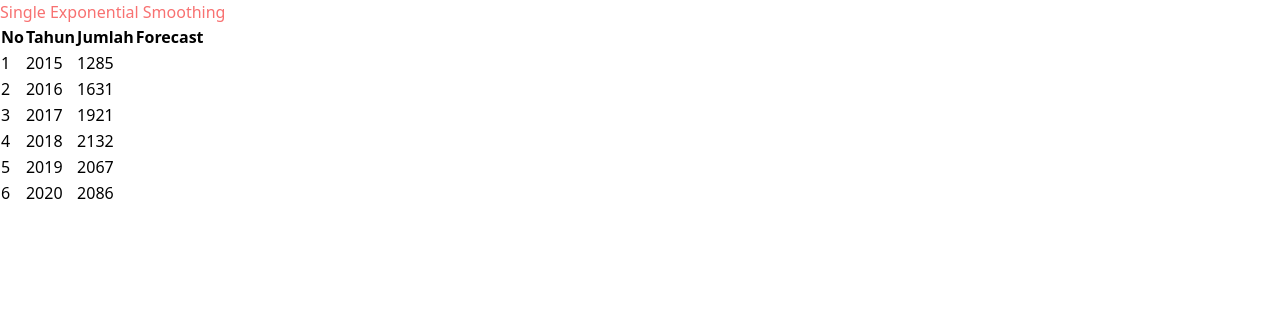
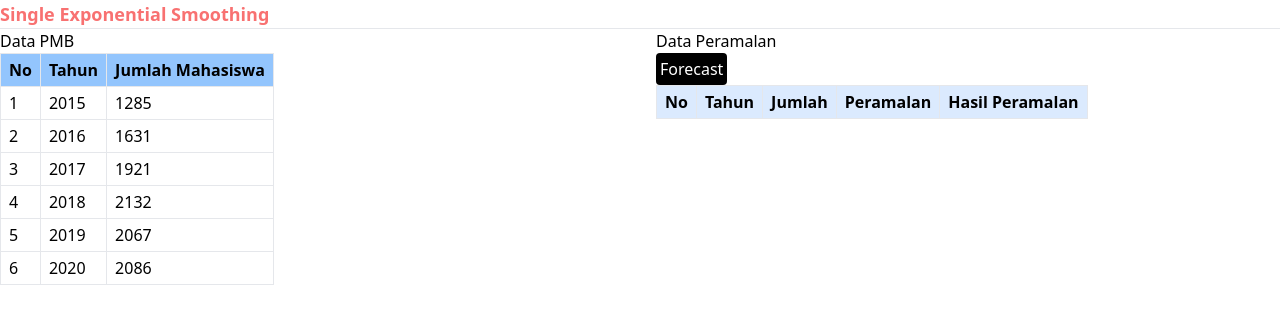
Before and after one commit to ysfwicaksana/forecast-exponential-smoothing, a Vue app: page / in a window 1280 px wide. Shown: the top 324 px of the page. Built offline with nearby package versions, Linux system fonts and the light colour scheme.

Commit message:
Fix SES with alpha 0.1

```diff
--- a/src/views/forecast/SingleExponentialSmoothing.vue
+++ b/src/views/forecast/SingleExponentialSmoothing.vue
@@ -1,25 +1,70 @@
 <template>
   <div>
-    <h1 class="text-red-400">Single Exponential Smoothing</h1>
+    <h1 class="text-red-400 font-bold text-lg">Single Exponential Smoothing</h1>
+    <hr />
+    <div class="container mx-auto">
+      <div class="grid grid-cols-2 gap-8">
+        <div>
+          <h1>Data PMB</h1>
           <table class="table-auto border-collapse border-red-500">
             <thead>
               <tr>
-          <th>No</th>
-          <th>Tahun</th>
-          <th>Jumlah</th>
-          <th>Forecast</th>
+                <th class="bg-blue-300 border text-left px-2 py-1">No</th>
+                <th class="bg-blue-300 border text-left px-2 py-1">Tahun</th>
+                <th class="bg-blue-300 border text-left px-2 py-1">
+                  Jumlah Mahasiswa
+                </th>
               </tr>
             </thead>
 
             <tbody>
               <tr v-for="(pmb, index) in pmb" :key="index">
-          <td>{{ index + 1 }}</td>
-          <td>{{ pmb.tahun }}</td>
-          <td>{{ pmb.jumlah }}</td>
-          <td>{{ pmb[0] }}</td>
+                <td class="border px-2 py-1">{{ index + 1 }}</td>
+                <td class="border px-2 py-1">{{ pmb.tahun }}</td>
+                <td class="border px-2 py-1">{{ pmb.jumlah }}</td>
               </tr>
             </tbody>
           </table>
+        </div>
+        <div>
+          <div class="inline-block">
+            <p>Data Peramalan</p>
+            <button
+              @click="generateSes"
+              class="bg-black text-white rounded p-1"
+            >
+              Forecast
+            </button>
+          </div>
+
+          <table class="table-auto border-collapse border-solid">
+            <thead>
+              <tr>
+                <th class="bg-blue-100 border text-left px-2 py-1">No</th>
+                <th class="bg-blue-100 border text-left px-2 py-1">Tahun</th>
+                <th class="bg-blue-100 border text-left px-2 py-1">Jumlah</th>
+                <th class="bg-blue-100 border text-left px-2 py-1">
+                  Peramalan
+                </th>
+                <th class="bg-blue-100 border text-left px-2 py-1">
+                  Hasil Peramalan
+                </th>
+              </tr>
+            </thead>
+
+            <tbody>
+              <tr v-for="(forecast, index) in forecast" :key="index">
+                <td class="border px-2 py-1">{{ index + 1 }}</td>
+                <td class="border px-2 py-1">{{ forecast.tahun }}</td>
+                <td class="border px-2 py-1">{{ forecast.jumlah }}</td>
+                <td class="border px-2 py-1">{{ forecast.forecast }}</td>
+                <td class="border px-2 py-1">{{ forecast.result }}</td>
+              </tr>
+            </tbody>
+          </table>
+        </div>
+      </div>
+    </div>
   </div>
 </template>
 
@@ -31,48 +76,55 @@ export default {
     return {
       pmb: [],
       forecast: [],
+      alpha: 0.1,
     };
   },
   mounted() {
     this.pmb = pmbData;
-    this.generateSes();
   },
 
   methods: {
     generateSes() {
       let bufferForecast = [];
-      let bufferYear = [];
       pmbData.forEach((data, index) => {
         if (index === 0) {
-          bufferForecast.push(data.jumlah);
-          bufferYear.push(data.tahun);
+          bufferForecast.push({
+            i: index,
+            tahun: data.tahun,
+            jumlah: data.jumlah,
+            forecast: data.jumlah,
+            result: data.jumlah,
+          });
+        } else if (index === 1) {
+          let last = Object.values(bufferForecast)[
+            Object.keys(bufferForecast).length - 1
+          ];
+
+          bufferForecast.push({
+            i: index,
+            tahun: data.tahun,
+            jumlah: data.jumlah,
+            forecast: last.jumlah,
+            result: last.jumlah,
+          });
         } else {
-          let subActualForecast = data.jumlah - bufferForecast[index - 1];
-          let forecast = bufferForecast[index - 1] + 0.1 * subActualForecast;
-          bufferForecast.push(forecast);
-          bufferYear.push(data.tahun);
+          let last = Object.values(bufferForecast)[
+            Object.keys(bufferForecast).length - 1
+          ];
+          let forecast = last.forecast + 0.1 * (last.jumlah - last.forecast);
+
+          bufferForecast.push({
+            i: index,
+            tahun: data.tahun,
+            jumlah: data.jumlah,
+            forecast: forecast,
+            result: Math.ceil(forecast),
+          });
         }
       });
 
-      console.log(bufferYear);
+      this.forecast = bufferForecast;
       console.log(bufferForecast);
-
-      let buff = [];
-      for (let index = 0; index < bufferYear.length; index++) {
-        console.log(bufferYear[index]);
-        const data = {
-          i: index,
-          tahun: bufferYear[index],
-          jumlah: bufferForecast[index],
-        };
-
-        buff.push(data);
-      }
-
-      console.log(buff);
-      // bufferForecast.forEach(forecast => {
-
-      // })
     },
   },
 };
```
Also changed, not shown: 1 other file (tests, documents, lock files or other folders). Lines whose indentation alone changed are shown as unchanged.
